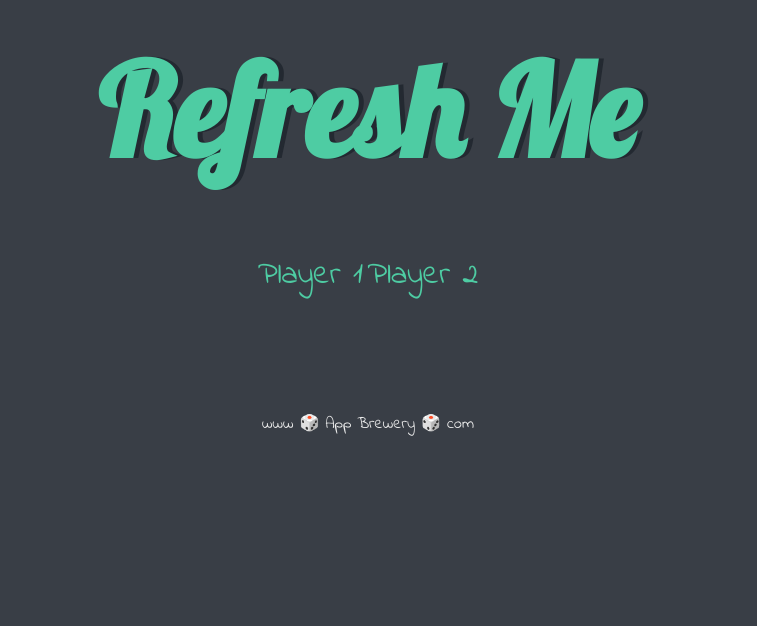
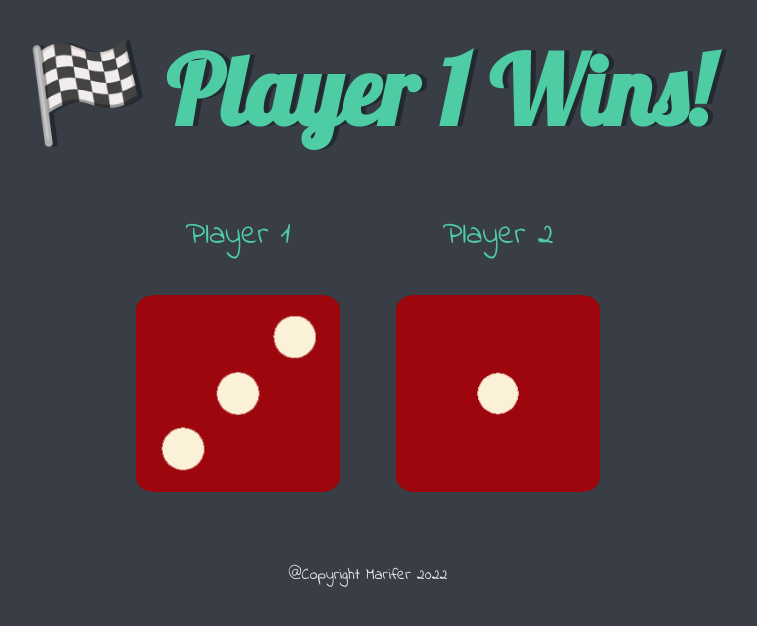
Before and after one commit to MariferVL/WebDevelopmentBootcamp, a plain HTML site: page Dicee Challenge - Starting Files/dicee.html in a window 1280 px wide. Shown: the whole page, without its empty margins (272-1029 px from the left). Drawn offline with Linux system fonts and the light colour scheme.

Commit message:
finished

```diff
--- a/Dicee Challenge - Starting Files/dicee.html
+++ b/Dicee Challenge - Starting Files/dicee.html
@@ -2,7 +2,7 @@
 <html lang="en" dir="ltr">
   <head>
     <meta charset="utf-8">
-    <title>Dicee</title>
+    <title>Dice</title>
     <link rel="stylesheet" href="styles.css">
     <link href="https://fonts.googleapis.com/css?family=Indie+Flower|Lobster" rel="stylesheet">
 
@@ -13,21 +13,22 @@
       <h1>Refresh Me</h1>
 
       <div class="dice">
-        <p>Player 1</p>
-        <img class="img1" src="">
+        <p class = "test1">Player 1</p>
+        <img id="img1" src="images/dice6.png">
       </div>
 
       <div class="dice">
         <p>Player 2</p>
-        <img class="img2" src="">
+        <img id="img2" src="images/dice6.png">
       </div>
 
     </div>
 
-
+    <script src="index.js"></script>
+    <footer>
+      @Copyright Marifer 2022
+    </footer>
   </body>
 
-  <footer>
-    www 🎲 App Brewery 🎲 com
-  </footer>
+
 </html>
--- a/Dicee Challenge - Starting Files/index.js
+++ b/Dicee Challenge - Starting Files/index.js
@@ -1,10 +1,27 @@
+var players = [];
+const player1 = document.getElementById("img1");
+const player2 = document.getElementById("img2");
+var dice1;
+var dice2;
+
 function spinDice() {
     for (i = 1; i < 3; i++) {
         var diceNum = Math.random();
-        diceNum = Math.floor(diceNum * 6);
-        console.log(diceNum);
-        document.getElementsByClassName("img" + i).src = "/images/dice${diceNum}.png";
-        }
+        diceNum = Math.floor(diceNum * 6) + 1;
+        players.push(diceNum);
+    }
+    dice1 = "images/dice" + players[0] + ".png";
+    dice2 = "images/dice" + players[1] + ".png";
+    player1.setAttribute("src", dice1);
+    player2.setAttribute("src", dice2);
+    if (dice1 > dice2) {
+        document.querySelector("h1").innerHTML = "🏁 Player 1 Wins! "
+    } else if (dice2 > dice1) {
+        document.querySelector("h1").innerHTML = "Player 2 Wins! 🏁"
+    } else {
+        document.querySelector("h1").innerHTML = "Draw!"
+    }
+
 }
 
-document.onload = spinDice();
+location.reload = spinDice();
--- a/Dicee Challenge - Starting Files/styles.css
+++ b/Dicee Challenge - Starting Files/styles.css
@@ -18,7 +18,7 @@ h1 {
   margin: 30px;
   font-family: 'Lobster', cursive;
   text-shadow: 5px 0 #232931;
-  font-size: 8rem;
+  font-size: 6rem;
   color: #4ECCA3;
 }
 
```
